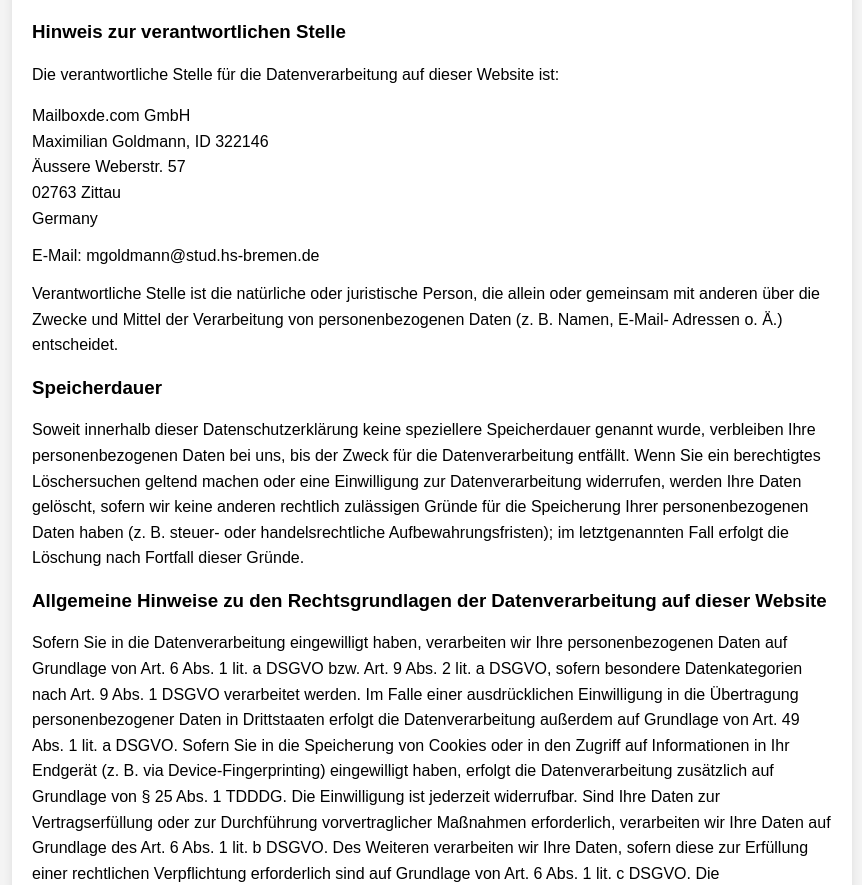
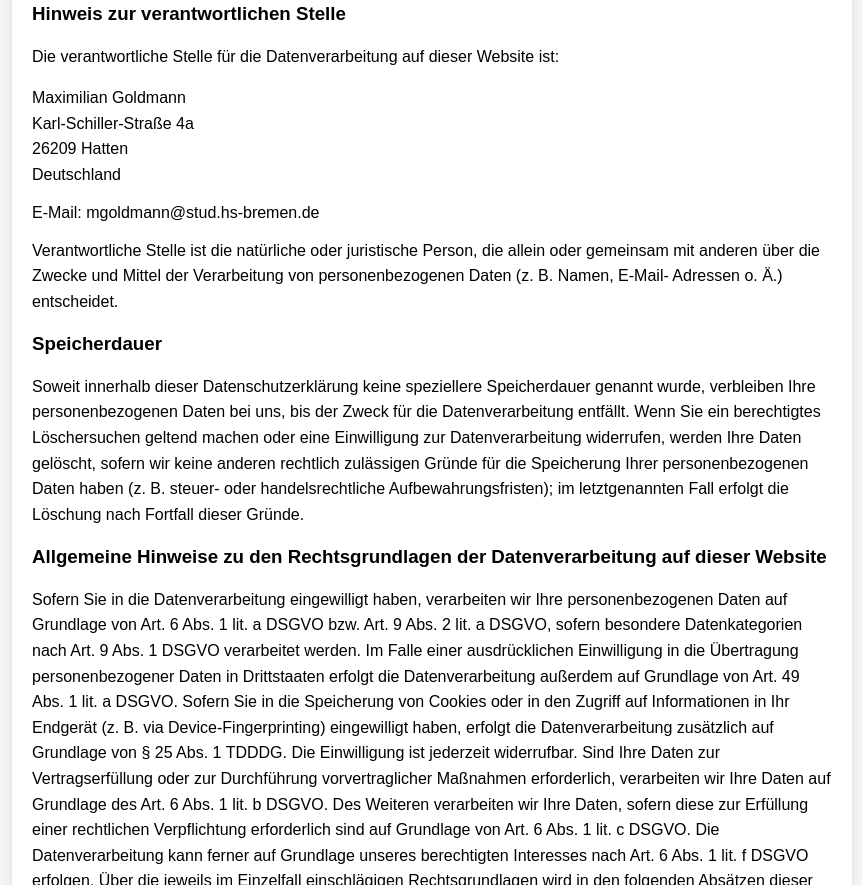
Before and after one commit to maxigoldy/portfolio, a plain HTML site: page rechtliches/index.html in a window 1280 px wide. Shown: the part 2736-3621 px from the top of the page, without its empty margins (208-1070 px from the left). Drawn offline with Linux system fonts and the light colour scheme.

Commit message:
Update index.html

```diff
--- a/rechtliches/index.html
+++ b/rechtliches/index.html
@@ -57,7 +57,7 @@
             Karl-Schiller-Straße 4a<br>
             26209 Hatten<br>
             Deutschland</p>
-		<br><br>
+		<br>
         <p>Mailboxde.com GmbH<br>
             Maximilian Goldmann, ID 322146<br>
             Äussere Weberstr. 57<br>
@@ -124,12 +124,11 @@
 					Kommunikation per E-Mail) Sicherheitsl&uuml;cken aufweisen kann. Ein l&uuml;ckenloser Schutz der Daten vor
 					dem Zugriff durch Dritte ist nicht m&ouml;glich.</p>
 					<h3>Hinweis zur verantwortlichen Stelle</h3> <p>Die verantwortliche Stelle f&uuml;r die Datenverarbeitung auf
-					dieser Website ist:</p> <p> Mailboxde.com GmbH<br>
-						Maximilian Goldmann, ID 322146<br>
-						Äussere Weberstr. 57<br>
-						02763 Zittau<br>
-						Germany
-					</p>
+					dieser Website ist:</p>
+					<p>Maximilian Goldmann<br>
+			            Karl-Schiller-Straße 4a<br>
+			            26209 Hatten<br>
+			            Deutschland</p>
 					E-Mail: mgoldmann@stud.hs-bremen.de</p>
 					<p>Verantwortliche Stelle ist die nat&uuml;rliche oder juristische Person, die allein oder gemeinsam mit anderen
 					&uuml;ber die Zwecke und Mittel der Verarbeitung von personenbezogenen Daten (z.&nbsp;B. Namen, E-Mail-
```
